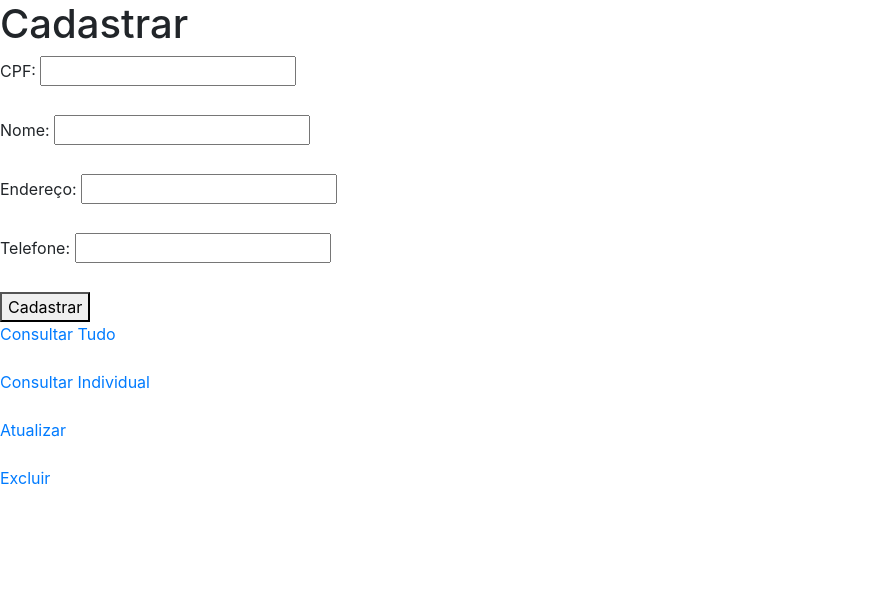
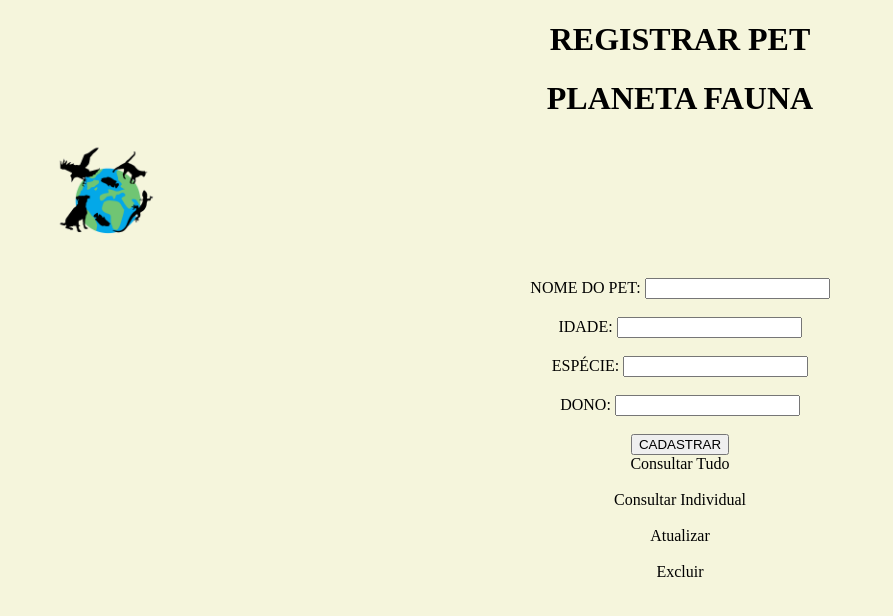
Before and after one commit to carolinascarvalho3/flask, a Flask app: page /cadastro in a window 1360 px wide; the page is wider, and only the part inside the window is pictured. Shown: the top 616 px of that part, without its empty margins (0-893 px from the left). Run offline with Flask 3, Linux system fonts and the light colour scheme.

Commit message:
Terceiro Commit

```diff
--- a/app/routes.py
+++ b/app/routes.py
@@ -11,11 +11,11 @@ def index():
 
 @app.route('/contato')
 def contato():
-    return render_template('contato.html', titulo="Contatos")
+    return render_template('contato.html', titulo="LISTA COMPLETA")
 
 @app.route('/cadastro')
 def cadastro():
-    return render_template('cadastro.html', titulo="Cadastrar")
+    return render_template('cadastro.html', titulo="REGISTRAR PET")
 
 @app.route('/cadastrarUsuario', methods=['POST'])
 def cadastrarUsuario():
--- a/app/static/estilo.css
+++ b/app/static/estilo.css
@@ -1,8 +1,68 @@
 body{
-    background-color: lightblue;
+    background-color: beige;
+    font-family: 'Anta Regular';
+    text-align: center;
+    color: black;
+
 }
 
-logo{
-    width: 110px;
-    height: 110px;
+ul{
+    display: flex;
+    list-style-type: none;
+    font-family: 'Anta Regular';
+    justify-content: space-between;
+    font-size: 40px;
+
 }
+
+img{
+    width: 120px;
+    height: 120px;
+    padding-right: 100%;
+    padding-top
+}
+
+
+a{
+    text-decoration: none;
+    color: black;
+    text-align: center;
+}
+
+.caixa1{
+    width: 280px;
+    height: 90px;
+    background-color: #459659;
+    border-radius: 30px;
+}
+
+.caixa2{
+    width: 230px;
+    height: 90px;
+    background-color: #459659;
+    border-radius: 30px;
+    padding-left: 1%;
+}
+
+.caixa3{
+    width: 280px;
+    height: 90px;
+    background-color: #459659;
+    border-radius: 30px;
+}
+
+
+.img2{
+    width: 1280px;
+    height: 640px;
+}
+
+nav{
+    width: 100%;
+    height: 50%
+    background-color: #459659;
+}
+
+h1{
+    font-family: 'Happy Lucky';
+}
--- a/app/templates/base.html
+++ b/app/templates/base.html
@@ -2,19 +2,15 @@
 <html lang="pt-BR">
 <head>
     <meta charset="UTF-8">
-    <link rel="https://cdn.jsdelivr.net/npm/bootstrap@5.3.3/dist/js/bootstrap.bundle.min.js" integrity="sha384-YvpcrYf0tY3lHB60NNkmXc5s9fDVZLESaAA55NDzOxhy9GkcIdslK1eN7N6jIeHz" crossorigin="anonymous"></script>
-    <script src="https://cdn.jsdelivr.net/npm/@popperjs/core@2.11.8/dist/umd/popper.min.js" integrity="sha384-I7E8VVD/ismYTF4hNIPjVp/Zjvgyol6VFvRkX/vR+Vc4jQkC+hVqc2pM8ODewa9r" crossorigin="anonymous"></script>
-<script src="https://cdn.jsdelivr.net/npm/bootstrap@5.3.3/dist/js/bootstrap.min.js" integrity="sha384-0pUGZvbkm6XF6gxjEnlmuGrJXVbNuzT9qBBavbLwCsOGabYfZo0T0to5eqruptLy" crossorigin="anonymous"></script>
-    <link rel="stylesheet" href="https://cdn.jsdelivr.net/npm/bootstrap@4.5.3/dist/css/bootstrap.min.css" integrity="sha384-TX8t27EcRE3e/ihU7zmQxVncDAy5uIKz4rEkgIXeMed4M0jlfIDPvg6uqKI2xXr2" crossorigin="anonymous">
+    <link rel="stylesheet" href="{{url_for('static',filename='estilo.css')}}">
+
+
+
     <title>{{titulo}}</title>
 </head>
 <body>
 
-    <nav>
 
-
-
-    </nav>
 
 
         <a href="/index"></a>
--- a/app/templates/cadastro.html
+++ b/app/templates/cadastro.html
@@ -1,20 +1,27 @@
 {% extends 'base.html' %}
 {% block conteudo %}
-  <form action="/cadastrarUsuario" method="POST">
-    <label>CPF:</label>
-   <input type="text" name="cpf" id="cpf"/><br><br>
 
 
-    <label>Nome:</label>
-    <input type="text" name="nome" id="nome/"><br><br>
 
-    <label>Endereço: </label>
-    <input type="text" name="endereco" id="endereco"/><br><br>
+          <h1>PLANETA FAUNA</h1>
+      <figure class="figure1">
+          <img src="{{url_for('static',filename='imagens/planeta.png')}}">
+      </figure>
+  <form action="/cadastrarUsuario" method="POST">
+    <label>NOME DO PET:</label>
+   <input type="text" name="pet" id="pet"/><br><br>
 
-    <label>Telefone: </label>
-    <input type="text" name="telefone" id="telefone"/><br><br>
 
-    <button>Cadastrar</button>
+    <label>IDADE:</label>
+    <input type="text" name="idade" id="idade/"><br><br>
+
+    <label>ESPÉCIE: </label>
+    <input type="text" name="especie" id="especie"/><br><br>
+
+    <label>DONO: </label>
+    <input type="text" name="dono" id="dono"/><br><br>
+
+    <button>CADASTRAR</button>
     </form>
     <a href="/listar">Consultar Tudo</a><br><br>
     <a href="/listarIndividual">Consultar Individual</a><br><br>
```
Also changed, not shown: app/templates/contribuir.html (added, +7 -0 lines), app/templates/index.html (+27 -24 lines), app/static/imagens/animal.png (added), app/static/imagens/infinitydata.png (deleted), app/static/imagens/planeta.png (added).
